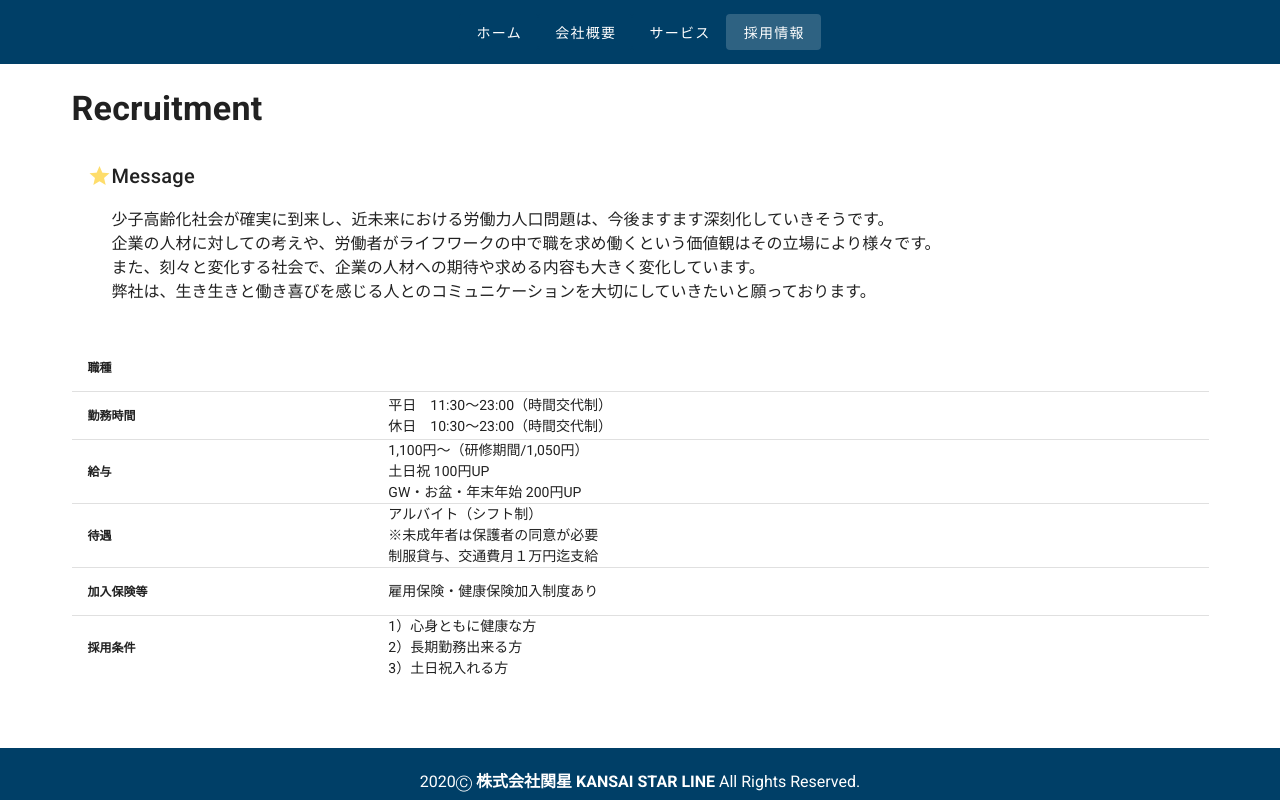
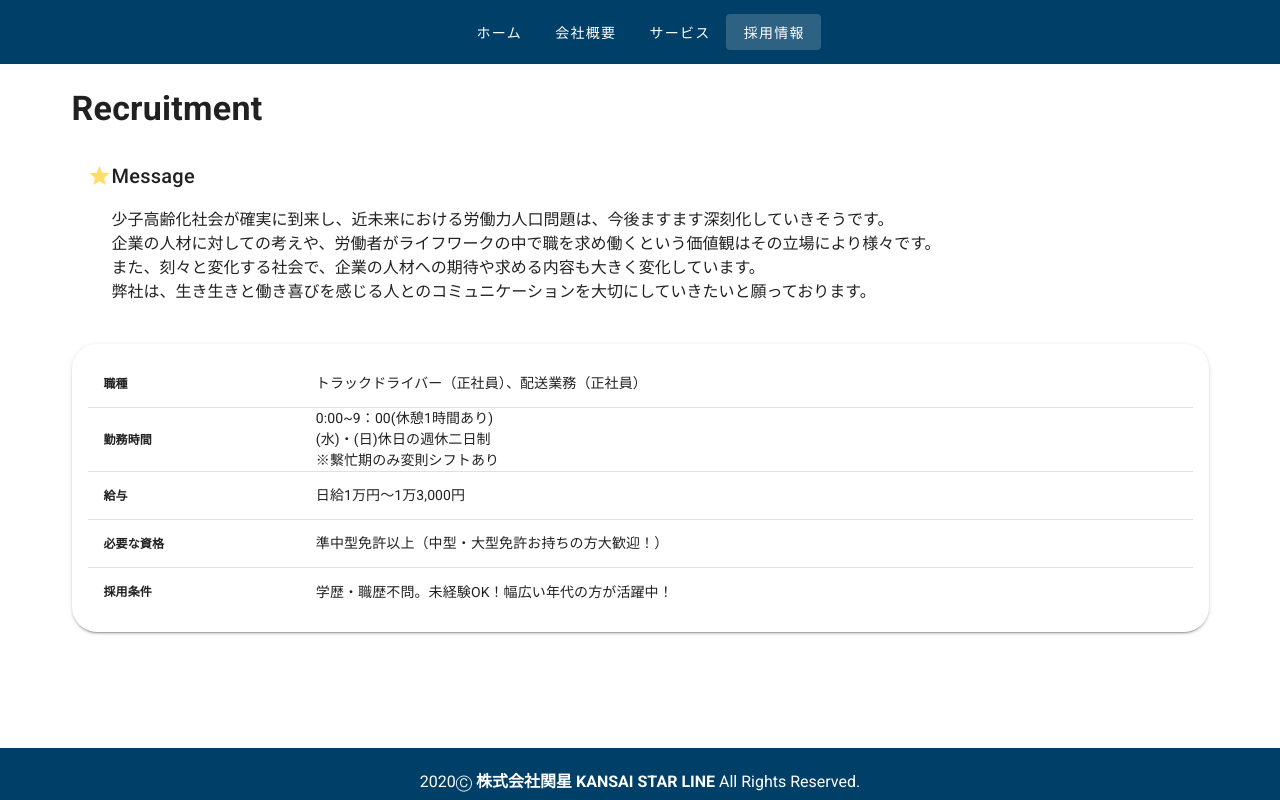
Before and after one commit to ayahamaguri/kansei_hp, a Nuxt app: page /recruit in a window 1280 px wide. Built offline with nearby package versions, Linux system fonts and the light colour scheme.

Commit message:
feat:表の内容変更、べた書きだったものを角が丸いカードに変更

```diff
--- a/pages/company.vue
+++ b/pages/company.vue
@@ -21,6 +21,8 @@
       <!-- <div class="py-5" /> -->
     </v-card>
 
+    <v-card class="rounded-card">
+      <v-card-text>
         <v-simple-table style="white-space: pre-wrap">
           <tbody>
             <tr v-for="(item, index) in companyInfo" :key="index">
@@ -29,7 +31,8 @@
             </tr>
           </tbody>
         </v-simple-table>
-    </div>
+      </v-card-text>
+    </v-card>
   </v-container>
 </template>
 <script lang="ts">
@@ -103,4 +106,8 @@ export default {
 .v-simple-table >>> td {
   white-space: pre-wrap;
 }
+
+.rounded-card {
+  border-radius: 25px; /* 丸い角の半径を指定 */
+}
 </style>
--- a/pages/recruit.vue
+++ b/pages/recruit.vue
@@ -23,6 +23,8 @@
     </v-card>
     <div class="py-5" />
 
+    <v-card class="rounded-card">
+      <v-card-text>
         <v-simple-table style="white-space: pre-wrap">
           <tbody>
             <tr v-for="(item, index) in companyInfo" :key="index">
@@ -31,7 +33,8 @@
             </tr>
           </tbody>
         </v-simple-table>
-    </div>
+      </v-card-text>
+    </v-card>
   </v-container>
 </template>
 <script lang="ts">
@@ -42,27 +45,23 @@ export default {
     const companyInfo = ref([
       {
         header: '職種',
-        body: '',
+        body: 'トラックドライバー（正社員）、配送業務（正社員）',
       },
       {
         header: '勤務時間',
-        body: '平日　11:30～23:00（時間交代制）<br>休日　10:30～23:00（時間交代制）',
+        body: '0:00~9：00(休憩1時間あり)<br>(水)・(日)休日の週休二日制<br>※繫忙期のみ変則シフトあり',
       },
       {
         header: '給与',
-        body: '1,100円～（研修期間/1,050円）<br>土日祝 100円UP<br>GW・お盆・年末年始 200円UP',
+        body: '日給1万円～1万3,000円',
       },
       {
-        header: '待遇',
-        body: 'アルバイト（シフト制）<br>※未成年者は保護者の同意が必要<br>制服貸与、交通費月１万円迄支給',
-      },
-      {
-        header: '加入保険等',
-        body: '雇用保険・健康保険加入制度あり',
+        header: '必要な資格',
+        body: '準中型免許以上（中型・大型免許お持ちの方大歓迎！）',
       },
       {
         header: '採用条件',
-        body: '1）心身ともに健康な方<br>2）長期勤務出来る方<br>3）土日祝入れる方',
+        body: '学歴・職歴不問。未経験OK！幅広い年代の方が活躍中！',
       },
     ])
 
@@ -81,4 +80,8 @@ export default {
 .v-simple-table >>> td {
   white-space: pre-wrap;
 }
+
+.rounded-card {
+  border-radius: 25px; /* 丸い角の半径を指定 */
+}
 </style>
```
Lines whose indentation alone changed are shown as unchanged.
